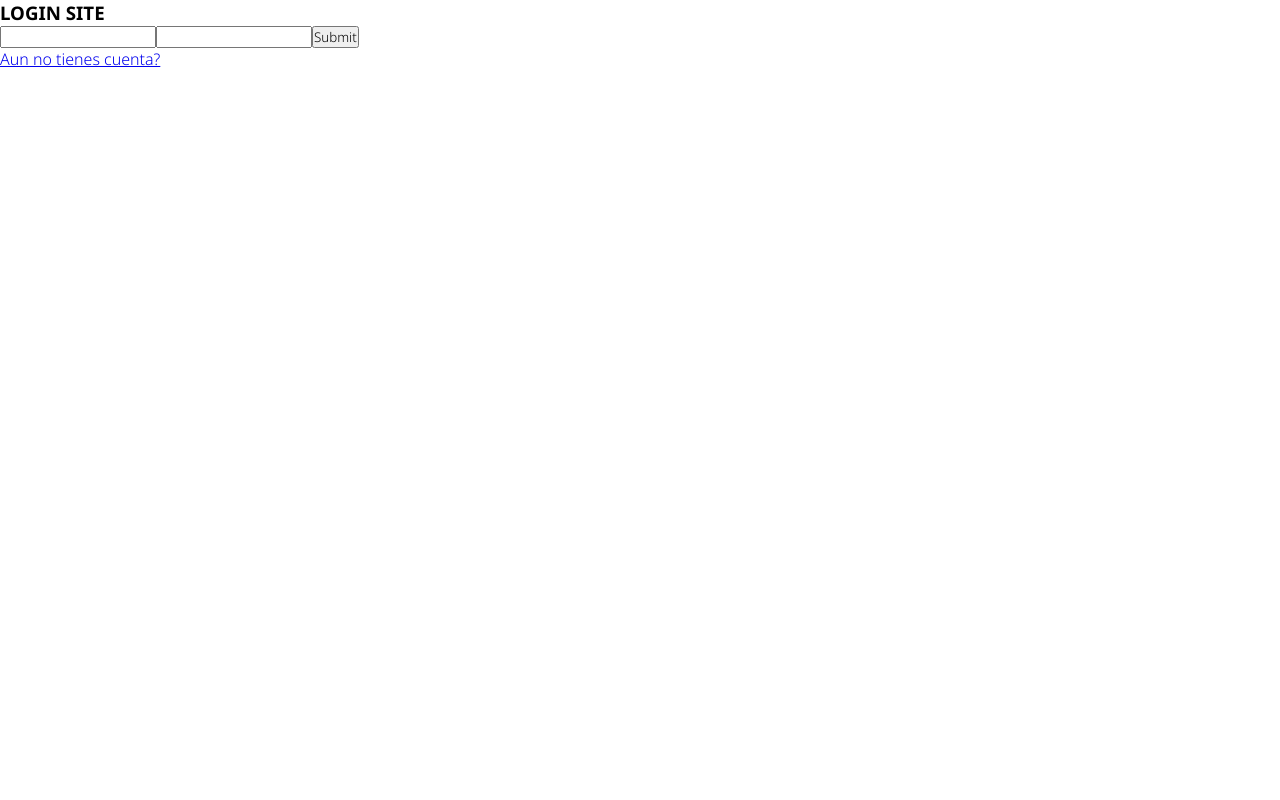
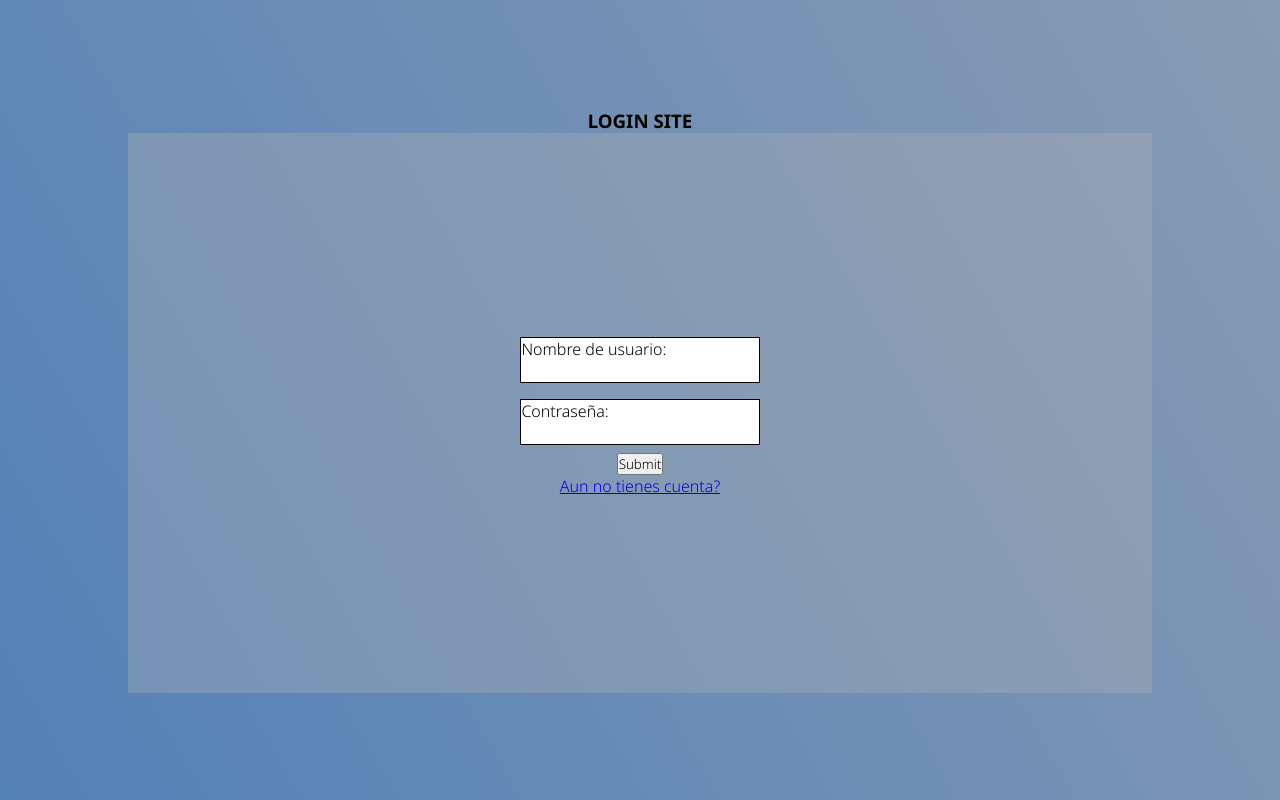
Before and after one commit to MartinMaffei95/post_web-fe, a React (Create React App) app: page /login in a window 1280 px wide. Built offline with nearby package versions, Linux system fonts and the light colour scheme; no server answers.

Commit message:
Modificado el componente POST para renderizar la antiguedad de los mismos

```diff
--- a/src/Components/InformationPanel/InformationPanel.jsx
+++ b/src/Components/InformationPanel/InformationPanel.jsx
@@ -9,6 +9,7 @@ const InformationPanel = ({ profileData }) => {
         <img className="userImage_image" src={profileData?.image} />
       </div>
       <div className="userInformation">
+        <button className="btn primary">Editar perfil</button>
         <span>{profileData?.username}</span>
         <span>{profileData?.email}</span>
       </div>
--- a/src/Components/MakeAComment/MakeAComment.jsx
+++ b/src/Components/MakeAComment/MakeAComment.jsx
@@ -17,31 +17,30 @@ const MakeAComment = ({
   const [isActive, setIsActive] = useState(writtingComment);
   const [comment, setComment] = useState();
   const initialValues = {
-    userId: localStorage.getItem('userID'),
+    userID: localStorage.getItem('userID'),
     username: localStorage.getItem('username'),
     text: '',
   };
 
   const onSubmit = () => {
     console.log('ok');
-    fetch(
-      `${process.env.REACT_APP_URI}post/${actualPost?.postData?._id}/make_comment`,
-      {
+    fetch(`${process.env.REACT_APP_URI}post/${actualPost?.postData?._id}`, {
       method: 'POST',
       headers: {
         'Content-Type': 'application/json',
         Authorization: 'Bearer ' + localStorage.getItem('token'),
       },
       body: JSON.stringify({
-          userId: localStorage.getItem('userID'),
+        text: values.text,
+        author: {
+          userID: localStorage.getItem('userID'),
           username: localStorage.getItem('username'),
-          text: values.text,
+        },
       }),
-      }
-    )
+    })
       .then((res) => res.json())
       .then((data) => {
-        if (data.message === 'COMMENT_ADDED') {
+        if (data.message === 'POST_CREATED') {
           resetForm();
           setRenderPost(data?.post);
           handleWrittingComment(false);
--- a/src/Hooks/useFetchPost.js
+++ b/src/Hooks/useFetchPost.js
@@ -13,7 +13,7 @@ const useFetchPost = (postId) => {
         Authorization: 'Bearer ' + localStorage.getItem('token'),
       },
     })
-      .then((res) => setPost(res.data.post))
+      .then((res) => setPost(res.data))
       .catch((err) => {
         setError(err);
       });
--- a/src/Routes/AppRoutes.jsx
+++ b/src/Routes/AppRoutes.jsx
@@ -6,6 +6,7 @@ import { Routes, Route, Navigate, useNavigate } from 'react-router-dom';
 import Profile from '../pages/Profile/Profile';
 import PostBoard from '../Components/PostBoard/PostBoard';
 import PostPage from '../pages/PostPage/PostPage';
+import Styles from '../pages/Styles/Styles';
 const AppRoutes = () => {
   const navigate = useNavigate();
   const RequireAuth = ({ children }) => {
@@ -51,6 +52,8 @@ const AppRoutes = () => {
       <Route path="/register" element={<Register />}></Route>
       {/* ## Login page ## */}
       <Route path="/login" element={<Login />}></Route>
+      {/* ## Styles page ## */}
+      <Route path="/styles" element={<Styles />}></Route>
     </Routes>
   );
 };
--- a/src/index.css
+++ b/src/index.css
@@ -5,8 +5,8 @@
   --dominantColor: #6e6c6f;
   --dominantColorSoft: #e3e2e3;
   --complementaryColor: #4b464b;
-  --accentColor: #b71eb7;
-  --accentColorDark: #4d0b4d;
+  --accentColor: #1eb7a8;
+  --accentColorDark: #126a7a;
 
   --likeColorIcon: #ff0936;
   --likeColor: #d24444cd;
@@ -150,6 +150,10 @@ body {
   border-bottom: solid 1px var(--dominantColorSoft);
 }
 .post_timeLast {
+  color: var(--dominantColor);
+  font-size: 0.7rem;
+  display: flex;
+  justify-content: flex-end;
   grid-area: time;
 }
 
@@ -267,6 +271,8 @@ body {
 }
 .userImage .userImage_image {
   width: 3rem;
+  background-color: var(--dominantColorSoft);
+  border-radius: 50%;
 }
 
 .userInformation {
@@ -316,3 +322,110 @@ body {
   top: 2rem;
   right: 1rem;
 }
+
+.loginPage {
+  height: 100vh;
+  width: 100vw;
+
+  display: flex;
+  flex-direction: column;
+  justify-content: center;
+  align-items: center;
+
+  background-image: linear-gradient(60deg, #5481b7, #889bb3);
+}
+
+.formContainer {
+  display: flex;
+  flex-direction: column;
+  justify-content: center;
+  align-items: center;
+  /* background-color: var(--dominantColorSoft); */
+  background-color: #b5b1b150;
+  height: 70vh;
+  width: 80vw;
+}
+.formContainer_form {
+  display: flex;
+  flex-direction: column;
+  align-items: center;
+}
+
+.inputContainer {
+  background-color: #fff;
+  width: 80%;
+  border: solid black 1px;
+  margin-block: 0.5rem;
+}
+
+.inputContainer input {
+  /* border: solid black 2px; */
+  border: none;
+  width: 100%;
+}
+
+/* #### BUTTONS ### */
+
+.btn {
+  background: none;
+  border: none;
+  font-weight: 700;
+  letter-spacing: 0.03rem;
+  border-radius: 8px;
+  padding: 0.2rem 0.5rem;
+  margin: 0.2rem 0.5rem;
+  cursor: pointer;
+}
+
+.btn.link {
+}
+
+.btn.accent {
+  background: var(--accentColorDark);
+  color: #fff;
+}
+.btn.primary {
+  background: var(--dominantColor);
+  color: #fff;
+  transition: color 0.2s;
+}
+.btn.primary:hover {
+  background: var(--dominantColorSoft);
+  color: #000;
+}
+
+.btn.secondary {
+  border: solid 2px var(--dominantColor);
+}
+
+.btn.animate {
+  /* border-bottom: solid 2px var(--dominantColor); */
+  position: relative;
+}
+
+.btn.animate::after {
+  content: '';
+  background-color: var(--complementaryColor);
+  position: absolute;
+  left: 50%;
+  top: 100%;
+  width: 00%;
+  height: 2px;
+  transition: 0.3s ease-in-out;
+}
+
+.btn.animate::before {
+  content: '';
+  background-color: var(--complementaryColor);
+  position: absolute;
+  right: 50%;
+  top: 100%;
+  width: 00%;
+  height: 2px;
+  transition: 0.3s ease-in-out;
+}
+
+.btn.animate:hover::before,
+.btn.animate:hover::after {
+  width: 50%;
+}
--- a/src/pages/Login/Login.jsx
+++ b/src/pages/Login/Login.jsx
@@ -66,10 +66,13 @@ const Login = ({ getMyData }) => {
   } = formik;
 
   return (
-    <div>
+    <div className="loginPage">
       <h3>LOGIN SITE</h3>
 
-      <form onSubmit={handleSubmit}>
+      <div className="formContainer">
+        <form className="formContainer_form" onSubmit={handleSubmit}>
+          <div className="inputContainer">
+            <label>Nombre de usuario:</label>
             <input
               type="text"
               name="username"
@@ -77,9 +80,12 @@ const Login = ({ getMyData }) => {
               onChange={handleChange}
               onBlur={handleBlur}
             />
+          </div>
           {errors.username && touched.username && (
             <span className="error-message">{errors.username}</span>
           )}
+          <div className="inputContainer">
+            <label>Contraseña:</label>
             <input
               type="password"
               name="password"
@@ -87,6 +93,7 @@ const Login = ({ getMyData }) => {
               onChange={handleChange}
               onBlur={handleBlur}
             />
+          </div>
           {errors.password && touched.password && (
             <span className="error-message">{errors.password}</span>
           )}
@@ -94,6 +101,7 @@ const Login = ({ getMyData }) => {
         </form>
 
         <Link to="/register">Aun no tienes cuenta?</Link>
+      </div>
     </div>
   );
 };
--- a/src/pages/PostPage/PostPage.jsx
+++ b/src/pages/PostPage/PostPage.jsx
@@ -4,7 +4,6 @@ import Header from '../../Components/Header/Header';
 import MakeAComment from '../../Components/MakeAComment/MakeAComment';
 import Post from '../../Components/Post/Post';
 import useFetchPost from '../../Hooks/useFetchPost';
-
 const PostPage = () => {
   let { postId } = useParams();
   const { post } = useFetchPost(postId);
@@ -12,6 +11,7 @@ const PostPage = () => {
   useEffect(() => {
     setRenderPost(post);
     console.log(renderPost);
+    console.log(Date.parse(Date()));
   }, [post]);
 
   return (
@@ -19,18 +19,13 @@ const PostPage = () => {
       <Header />
       <MakeAComment />
       <div className="Posts_Container postPage">
-        {renderPost && <Post postData={renderPost} />}
+        {renderPost?.post && <Post postData={renderPost?.post} />}
       </div>
       <hr />
       {/* Coments */}
       <div>
         {renderPost?.comments?.map((c) => (
-          <Post postData={c} />
-          // <div key={c?.comment_id}>
-          //   <hr />
-          //   <span>{c?.author?.username}</span>
-          //   <p>{c?.text}</p>
-          // </div>
+          <Post postData={c} key={c?._id} />
         ))}
       </div>
     </>
--- a/src/pages/Register/Register.jsx
+++ b/src/pages/Register/Register.jsx
@@ -63,9 +63,12 @@ const Register = () => {
   } = formik;
 
   return (
-    <div>
+    <div className="loginPage">
       <h3>Registro</h3>
-      <form onSubmit={handleSubmit}>
+      <div className="formContainer">
+        <form className="formContainer_form" onSubmit={handleSubmit}>
+          <div className="inputContainer">
+            <label>Nombre de usuario:</label>
             <input
               type="text"
               name="username"
@@ -73,9 +76,12 @@ const Register = () => {
               onChange={handleChange}
               onBlur={handleBlur}
             />
+          </div>
           {errors.username && touched.username && (
             <span className="error-message">{errors.username}</span>
           )}
+          <div className="inputContainer">
+            <label>Email:</label>
             <input
               type="text"
               name="email"
@@ -83,9 +89,12 @@ const Register = () => {
               onChange={handleChange}
               onBlur={handleBlur}
             />
+          </div>
           {errors.email && touched.email && (
             <span className="error-message">{errors.email}</span>
           )}
+          <div className="inputContainer">
+            <label>Contraseña:</label>
             <input
               type="password"
               name="password"
@@ -93,6 +102,7 @@ const Register = () => {
               onChange={handleChange}
               onBlur={handleBlur}
             />
+          </div>
           {errors.password && touched.password && (
             <span className="error-message">{errors.password}</span>
           )}
@@ -100,6 +110,7 @@ const Register = () => {
         </form>
         <Link to="/login"> Ya tienes un cuenta?</Link>
       </div>
+    </div>
   );
 };
 
--- /dev/null
+++ b/src/pages/Styles/Styles.jsx
@@ -0,0 +1,13 @@
+import React from 'react';
+
+const Styles = () => {
+  return (
+    <div>
+      <button className="btn primary">Editar perfil</button>
+      <button className="btn secondary">Editar perfil</button>
+      <button className="btn animate">Editar perfil</button>
+    </div>
+  );
+};
+
+export default Styles;
```
Also changed, not shown: src/Components/Post/Post.jsx (+22 -2 lines). Lines whose indentation alone changed are shown as unchanged.
